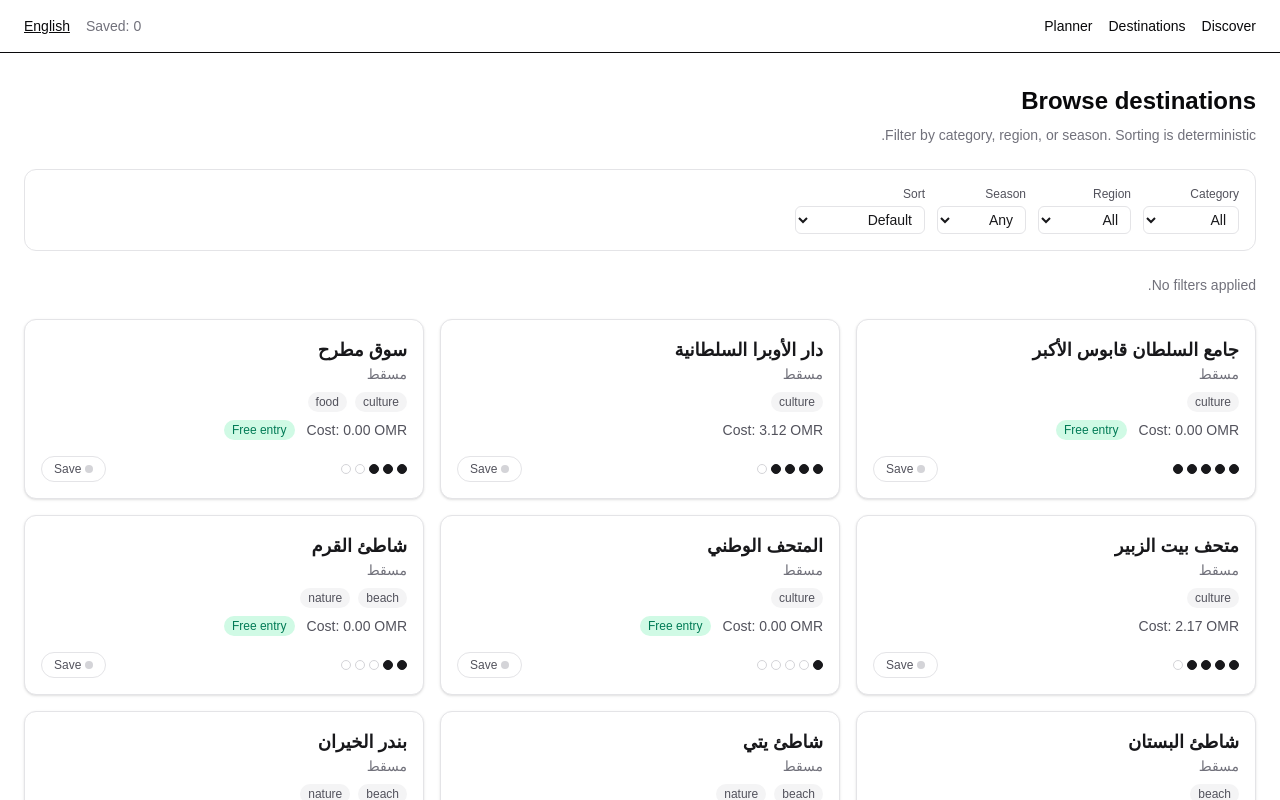
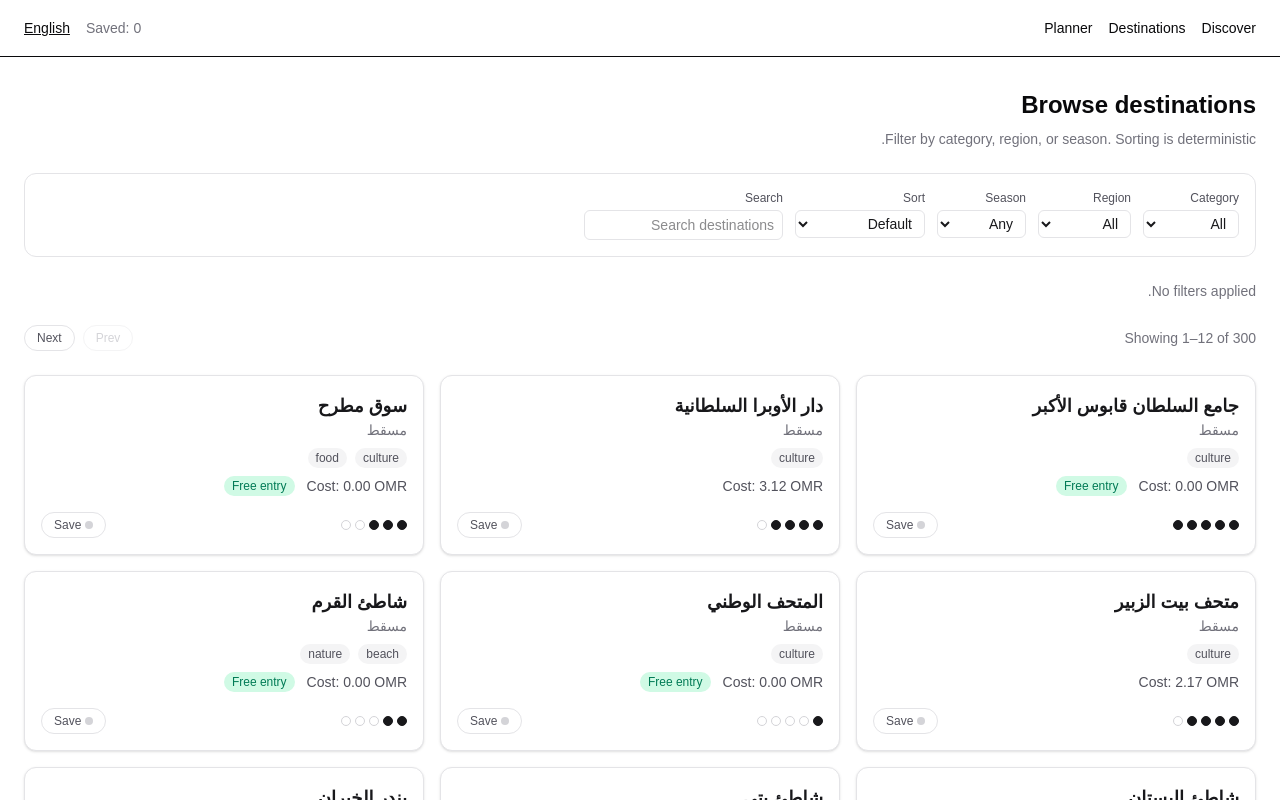
Before and after one commit to 3ma1r/codestacker-frontend-visit-oman, a Next.js app: page /ar/destinations in a window 1280 px wide. Shown: the top 800 px of the page. Built offline with nearby package versions, Linux system fonts and the light colour scheme.

Commit message:
fix: stabilize destinations browsing and navigation ux

```diff
--- a/app/[locale]/destinations/page.tsx
+++ b/app/[locale]/destinations/page.tsx
@@ -1,13 +1,21 @@
+import Link from "next/link";
 import DestinationCard from "../../../components/destinations/DestinationCard";
 import FiltersBar from "../../../components/destinations/FiltersBar";
 import { loadDestinations } from "../../../lib/data/load";
 import { filterAndSortDestinations } from "../../../lib/data/query";
 import type { BrowseQuery } from "../../../lib/data/query";
-import type { Locale, Month, RegionKey, Category } from "../../../types/destination";
+import type {
+  Locale,
+  Month,
+  RegionKey,
+  Category,
+  Destination,
+} from "../../../types/destination";
+import { tName } from "../../../lib/i18n/strings";
 
 type Props = {
-  params: { locale: Locale };
-  searchParams: Record<string, string | string[] | undefined>;
+  params: Promise<{ locale: Locale }>;
+  searchParams: Promise<Record<string, string | string[] | undefined>>;
 };
 
 const CATEGORY_VALUES: Category[] = [
@@ -88,17 +96,80 @@ function getActiveFilters(query: BrowseQuery) {
   return chips;
 }
 
-export default function DestinationsPage({ params, searchParams }: Props) {
+const PAGE_SIZE = 12;
+
+function parsePage(value?: string | string[]): number {
+  if (!value || Array.isArray(value)) {
+    return 1;
+  }
+  const parsed = Number(value);
+  if (Number.isInteger(parsed) && parsed > 0) {
+    return parsed;
+  }
+  return 1;
+}
+
+function filterByQuery(
+  destinations: Destination[],
+  query: string,
+  locale: Locale,
+): Destination[] {
+  if (!query) {
+    return destinations;
+  }
+  const needle = query.toLowerCase();
+  return destinations.filter((destination) =>
+    tName(destination, locale).toLowerCase().includes(needle),
+  );
+}
+
+function buildQueryString(
+  params: Record<string, string | string[] | undefined>,
+  page: number,
+): string {
+  const next = new URLSearchParams();
+  Object.entries(params).forEach(([key, value]) => {
+    if (value === undefined) {
+      return;
+    }
+    if (Array.isArray(value)) {
+      value.forEach((item) => next.append(key, item));
+    } else {
+      next.set(key, value);
+    }
+  });
+  if (page <= 1) {
+    next.delete("page");
+  } else {
+    next.set("page", String(page));
+  }
+  const query = next.toString();
+  return query ? `?${query}` : "";
+}
+
+export default async function DestinationsPage({ params, searchParams }: Props) {
+  const resolvedParams = await params;
+  const resolvedSearch = await searchParams;
   const query: BrowseQuery = {
-    category: parseCategory(searchParams.category),
-    region: parseRegion(searchParams.region),
-    month: parseMonth(searchParams.month),
-    season: parseSeason(searchParams.season),
-    sort: parseSort(searchParams.sort),
+    category: parseCategory(resolvedSearch.category),
+    region: parseRegion(resolvedSearch.region),
+    month: parseMonth(resolvedSearch.month),
+    season: parseSeason(resolvedSearch.season),
+    sort: parseSort(resolvedSearch.sort),
   };
 
   const destinations = loadDestinations();
   const results = filterAndSortDestinations(destinations, query);
+  const searchQuery =
+    typeof resolvedSearch.q === "string" ? resolvedSearch.q.trim() : "";
+  const searched = filterByQuery(results, searchQuery, resolvedParams.locale);
+  const page = parsePage(resolvedSearch.page);
+  const total = searched.length;
+  const totalPages = Math.max(1, Math.ceil(total / PAGE_SIZE));
+  const safePage = Math.min(page, totalPages);
+  const startIndex = (safePage - 1) * PAGE_SIZE;
+  const endIndex = Math.min(total, startIndex + PAGE_SIZE);
+  const paged = searched.slice(startIndex, endIndex);
   const chips = getActiveFilters(query);
 
   return (
@@ -111,10 +182,11 @@ export default function DestinationsPage({ params, searchParams }: Props) {
       </header>
 
       <FiltersBar
-        category={searchParams.category as string | undefined}
-        region={searchParams.region as string | undefined}
-        season={searchParams.season as string | undefined}
-        sort={searchParams.sort as string | undefined}
+        category={resolvedSearch.category as string | undefined}
+        region={resolvedSearch.region as string | undefined}
+        season={resolvedSearch.season as string | undefined}
+        sort={resolvedSearch.sort as string | undefined}
+        query={searchQuery}
       />
 
       <div className="flex flex-wrap gap-2">
@@ -132,12 +204,48 @@ export default function DestinationsPage({ params, searchParams }: Props) {
         )}
       </div>
 
+      <div className="flex items-center justify-between text-sm text-zinc-500">
+        <span>
+          Showing {total === 0 ? 0 : startIndex + 1}–{endIndex} of {total}
+        </span>
+        <div className="flex gap-2">
+          <Link
+            href={`/${resolvedParams.locale}/destinations${buildQueryString(
+              resolvedSearch,
+              safePage - 1,
+            )}`}
+            className={[
+              "rounded-full border px-3 py-1 text-xs font-medium",
+              safePage <= 1
+                ? "pointer-events-none border-zinc-100 text-zinc-300"
+                : "border-zinc-200 text-zinc-600",
+            ].join(" ")}
+          >
+            Prev
+          </Link>
+          <Link
+            href={`/${resolvedParams.locale}/destinations${buildQueryString(
+              resolvedSearch,
+              safePage + 1,
+            )}`}
+            className={[
+              "rounded-full border px-3 py-1 text-xs font-medium",
+              safePage >= totalPages
+                ? "pointer-events-none border-zinc-100 text-zinc-300"
+                : "border-zinc-200 text-zinc-600",
+            ].join(" ")}
+          >
+            Next
+          </Link>
+        </div>
+      </div>
+
       <div className="grid gap-4 sm:grid-cols-2 lg:grid-cols-3">
-        {results.map((destination) => (
+        {paged.map((destination) => (
           <DestinationCard
             key={destination.id}
             destination={destination}
-            locale={params.locale}
+            locale={resolvedParams.locale}
           />
         ))}
       </div>
--- a/app/[locale]/layout.tsx
+++ b/app/[locale]/layout.tsx
@@ -47,7 +47,9 @@ export default async function LocaleLayout({
           <Link href={`/${locale}/planner`}>Planner</Link>
         </nav>
         <div className="flex items-center gap-4">
-          <SavedCounter />
+          <Link href={`/${locale}/planner`}>
+            <SavedCounter />
+          </Link>
           <Link href={switchPath} className="text-sm font-medium underline">
             {locale === "en" ? "العربية" : "English"}
           </Link>
--- a/app/[locale]/page.tsx
+++ b/app/[locale]/page.tsx
@@ -5,7 +5,7 @@ import { loadDestinations } from "../../lib/data/load";
 import type { Locale } from "../../types/destination";
 
 type Props = {
-  params: { locale: Locale };
+  params: Promise<{ locale: Locale }>;
 };
 
 const CATEGORY_CARDS = [
@@ -15,10 +15,10 @@ const CATEGORY_CARDS = [
   { label: "Culture", href: "category=culture" },
 ];
 
-export default function DiscoverPage({ params }: Props) {
+export default async function DiscoverPage({ params }: Props) {
   const destinations = loadDestinations();
   const featured = getFeaturedDestinations(destinations, 1, 6);
-  const { locale } = params;
+  const { locale } = await params;
 
   return (
     <div className="space-y-12">
--- a/components/destinations/DestinationCard.tsx
+++ b/components/destinations/DestinationCard.tsx
@@ -1,3 +1,4 @@
+import Link from "next/link";
 import type { Destination, Locale } from "../../types/destination";
 import { tName, tRegion } from "../../lib/i18n/strings";
 import CrowdViz from "./CrowdViz";
@@ -10,7 +11,10 @@ type Props = {
 
 export default function DestinationCard({ destination, locale }: Props) {
   return (
-    <div className="flex h-full flex-col justify-between rounded-xl border border-zinc-200 bg-white p-4 shadow-sm">
+    <Link
+      href={`/${locale}/destinations/${destination.id}`}
+      className="flex h-full flex-col justify-between rounded-xl border border-zinc-200 bg-white p-4 shadow-sm transition hover:border-zinc-300"
+    >
       <div className="space-y-2">
         <div>
           <h3 className="text-lg font-semibold text-zinc-900">
@@ -44,6 +48,6 @@ export default function DestinationCard({ destination, locale }: Props) {
         <CrowdViz level={destination.crowd_level} />
         <SaveInterestButton destinationId={destination.id} />
       </div>
-    </div>
+    </Link>
   );
 }
--- a/components/destinations/FiltersBar.tsx
+++ b/components/destinations/FiltersBar.tsx
@@ -26,19 +26,33 @@ type Props = {
   region?: string;
   season?: string;
   sort?: string;
+  query?: string;
 };
 
-export default function FiltersBar({ category, region, season, sort }: Props) {
+export default function FiltersBar({
+  category,
+  region,
+  season,
+  sort,
+  query,
+}: Props) {
   const router = useRouter();
   const pathname = usePathname();
   const searchParams = useSearchParams();
 
-  const updateParam = (key: string, value?: string) => {
+  const updateParam = (
+    key: string,
+    value?: string,
+    options: { resetPage?: boolean } = {},
+  ) => {
     const params = new URLSearchParams(searchParams.toString());
     if (!value) {
       params.delete(key);
     } else {
       params.set(key, value);
+    }
+    if (options.resetPage !== false) {
+      params.delete("page");
     }
     const query = params.toString();
     router.push(query ? `${pathname}?${query}` : pathname);
@@ -51,7 +65,9 @@ export default function FiltersBar({ category, region, season, sort }: Props) {
         <select
           className="rounded-md border border-zinc-200 px-2 py-1 text-sm text-zinc-900"
           value={category ?? ""}
-          onChange={(event) => updateParam("category", event.target.value)}
+          onChange={(event) =>
+            updateParam("category", event.target.value, { resetPage: true })
+          }
         >
           <option value="">All</option>
           {CATEGORY_OPTIONS.map((option) => (
@@ -67,7 +83,9 @@ export default function FiltersBar({ category, region, season, sort }: Props) {
         <select
           className="rounded-md border border-zinc-200 px-2 py-1 text-sm text-zinc-900"
           value={region ?? ""}
-          onChange={(event) => updateParam("region", event.target.value)}
+          onChange={(event) =>
+            updateParam("region", event.target.value, { resetPage: true })
+          }
         >
           <option value="">All</option>
           {REGION_OPTIONS.map((option) => (
@@ -83,7 +101,9 @@ export default function FiltersBar({ category, region, season, sort }: Props) {
         <select
           className="rounded-md border border-zinc-200 px-2 py-1 text-sm text-zinc-900"
           value={season ?? ""}
-          onChange={(event) => updateParam("season", event.target.value)}
+          onChange={(event) =>
+            updateParam("season", event.target.value, { resetPage: true })
+          }
         >
           <option value="">Any</option>
           <option value="winter">winter</option>
@@ -98,13 +118,28 @@ export default function FiltersBar({ category, region, season, sort }: Props) {
         <select
           className="rounded-md border border-zinc-200 px-2 py-1 text-sm text-zinc-900"
           value={sort ?? ""}
-          onChange={(event) => updateParam("sort", event.target.value)}
+          onChange={(event) =>
+            updateParam("sort", event.target.value, { resetPage: true })
+          }
         >
           <option value="">Default</option>
           <option value="crowd">Least crowded</option>
           <option value="cost">Lowest cost</option>
         </select>
       </label>
+
+      <label className="flex flex-col gap-1 text-xs font-medium text-zinc-600">
+        Search
+        <input
+          type="text"
+          value={query ?? ""}
+          onChange={(event) =>
+            updateParam("q", event.target.value.trim(), { resetPage: true })
+          }
+          placeholder="Search destinations"
+          className="rounded-md border border-zinc-200 px-2 py-1 text-sm text-zinc-900"
+        />
+      </label>
     </div>
   );
 }
--- a/components/destinations/SaveInterestButton.tsx
+++ b/components/destinations/SaveInterestButton.tsx
@@ -21,7 +21,11 @@ export default function SaveInterestButton({ destinationId }: Props) {
   return (
     <button
       type="button"
-      onClick={() => toggleSave(destinationId)}
+      onClick={(event) => {
+        event.preventDefault();
+        event.stopPropagation();
+        toggleSave(destinationId);
+      }}
       className={[
         "inline-flex items-center gap-1 rounded-full border px-3 py-1 text-xs font-medium transition",
         mounted && isSaved
--- a/components/planner/SavedInterestsPanel.tsx
+++ b/components/planner/SavedInterestsPanel.tsx
@@ -1,11 +1,24 @@
 "use client";
 
-import { useEffect, useState } from "react";
+import Link from "next/link";
+import { useEffect, useMemo, useState } from "react";
+import type { Locale } from "../../lib/i18n/locale";
+import { loadDestinations } from "../../lib/data/load";
+import { tName } from "../../lib/i18n/strings";
 import { useAppStore } from "../../store/useAppStore";
 
-export default function SavedInterestsPanel() {
+type Props = {
+  locale: Locale;
+};
+
+export default function SavedInterestsPanel({ locale }: Props) {
   const [mounted, setMounted] = useState(false);
   const savedInterests = useAppStore((state) => state.savedInterests);
+  const destinations = useMemo(() => loadDestinations(), []);
+  const byId = useMemo(
+    () => new Map(destinations.map((destination) => [destination.id, destination])),
+    [destinations],
+  );
 
   useEffect(() => {
     setMounted(true);
@@ -27,11 +40,15 @@ export default function SavedInterestsPanel() {
         <p className="text-sm text-zinc-500">No saved destinations yet.</p>
       ) : (
         <ul className="mt-3 space-y-2 text-sm text-zinc-700">
-          {savedInterests.map((id) => (
-            <li key={id} className="rounded-md bg-zinc-50 px-2 py-1">
-              {id}
-            </li>
-          ))}
+          {savedInterests.map((id) => {
+            const destination = byId.get(id);
+            const label = destination ? tName(destination, locale) : id;
+            return (
+              <li key={id} className="rounded-md bg-zinc-50 px-2 py-1">
+                <Link href={`/${locale}/destinations/${id}`}>{label}</Link>
+              </li>
+            );
+          })}
         </ul>
       )}
     </section>
```
